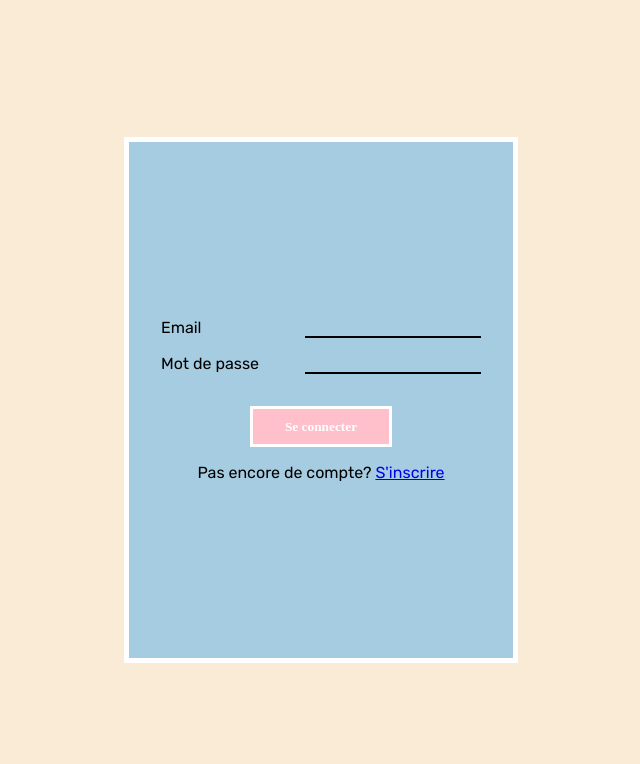
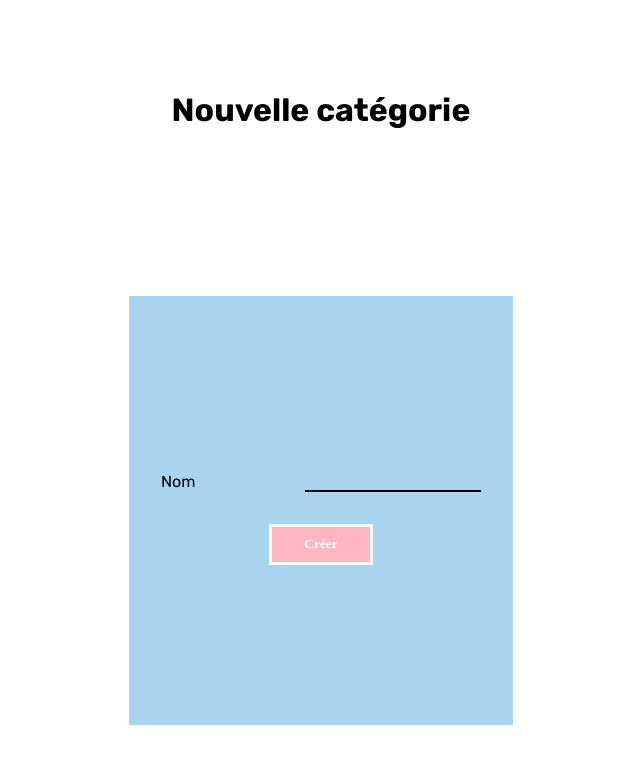
Before and after one commit to Mialy05/web-exam, a CodeIgniter app: page /database/index.php/test/view in a window 1280 px wide. Shown: the top 764 px of the page, without its empty margins (319-959 px from the left). Run offline with CodeIgniter, Linux system fonts and the light colour scheme.

Commit message:
view insert category backoffice

```diff
--- a/application/controllers/Test.php
+++ b/application/controllers/Test.php
@@ -35,12 +35,12 @@ class Test extends CI_Controller
 
   public function view() {
     $data = array(
-      'styleSheets' => ['login.css'],
+      'styleSheets' => ['form.css', 'crud-categorie.css'],
       'title' => 'APP | title provisoire',
-      'component' => 'login'
+      'component' => 'backoffice/insert-categorie'
     );
 
-    $this->load->view('login', $data);
+    $this->load->view('templates/body', $data);
   }
 
   public function modele() {
--- /dev/null
+++ b/application/views/backoffice/insert-categorie.php
@@ -0,0 +1,21 @@
+<?php
+    defined('BASEPATH') OR exit('No direct script access allowed');
+?>
+
+<div class="container">
+    <div class="title">
+        <h1>Nouvelle catégorie</h1>
+    </div>
+    <?= form_open('controller/create', 'class=form'); ?>
+        <div class="input-group">
+            <label for="nom">Nom</label>
+            <input type="text" name="nom" class="input" value="<?= set_value('nom') ?>">
+        </div>
+        <div class="tools" id="loginTools">
+            <button class="btn loginBtn" type="submit">Créer</button>
+        </div>
+        <div class="message error">
+            <?= validation_errors() ?>
+        </div>
+    <?= form_close() ?>
+</div>
--- a/application/views/inscription.php
+++ b/application/views/inscription.php
@@ -29,11 +29,11 @@
                 <input type="email" name="email" class="input" value="<?= set_value("email"); ?>">
             </div>
             <div class="input-group">
-                <label for="password">Mot de pass</label>
+                <label for="password">Mot de passe</label>
                 <input type="password" name="password" class="input">
             </div>
             <div class="tools" id="loginTools">
-                <button class="btn loginBtn" type="submit" >Se connecter</button>
+                <button class="btn loginBtn" type="submit" >S' inscrire</button>
                 <p>
                     Déjà un compte ?
                     <?= anchor('login', 'Se connecter') ?>
--- a/application/views/templates/footer.php
+++ b/application/views/templates/footer.php
@@ -2,7 +2,9 @@
     defined('BASEPATH') OR exit('No direct script access allowed');
 ?>
     <div class="footer">
-
+        <!-- <p>Rakotoarimalala Fitahiana Sarobidy - ETU1816</p>
+        <p>Marihanitra Ionisoa - ETU1788</p>
+        <p>Rakotondriaka Mialisoa - ETU1834</p> -->
     </div>
 
 </body>
--- /dev/null
+++ b/assets/style/crud-categorie.css
@@ -0,0 +1,7 @@
+.container {
+    width: 100%;
+    height: 100%;
+    position: absolute;
+    display: grid;
+    place-items: center;
+}
--- /dev/null
+++ b/assets/style/form.css
@@ -0,0 +1,47 @@
+.form {
+    padding: 10rem 2rem;
+    width: 20rem;
+    background-color: rgba(118, 188, 231, 0.633);
+    border: 5px solid white;
+}
+
+.tools {
+    margin-top: 10%;
+    text-align: center;
+}
+
+.input {
+    background: transparent;
+    border: none;
+    border-bottom: 2px solid black;
+}
+
+.input:focus-visible {
+    outline: none;
+}
+
+.input-group {
+    display: grid;
+    grid-template-columns: 45% 55%;
+    margin-top: 5%;
+    margin-bottom: 5%;
+}
+
+.btn {
+    padding: 3% 10%;
+    cursor: pointer;
+    font-family: dosis;
+    border: 3px solid white;
+    background-color: lightpink;
+    color: white;
+    font-weight: bold;
+}
+
+input, select {
+    font-family: dosis;
+}
+
+.form .tools {
+    place-items: center;
+    display: grid;
+}
--- a/assets/style/login.css
+++ b/assets/style/login.css
@@ -29,8 +29,6 @@ header {
     display: grid;
     place-items: center;
 }
-
-
 
 .form {
     padding: 10rem 2rem;
@@ -87,7 +85,3 @@ input, select {
 .message {
     text-align: center;
 }
-
-.error {
-    color: red;
-}
--- a/assets/style/style.css
+++ b/assets/style/style.css
@@ -13,4 +13,9 @@ html {
 
 body {
     margin: 0;
+    font-family: font-theme;
 }
+
+.error {
+    color: red;
+}
```
